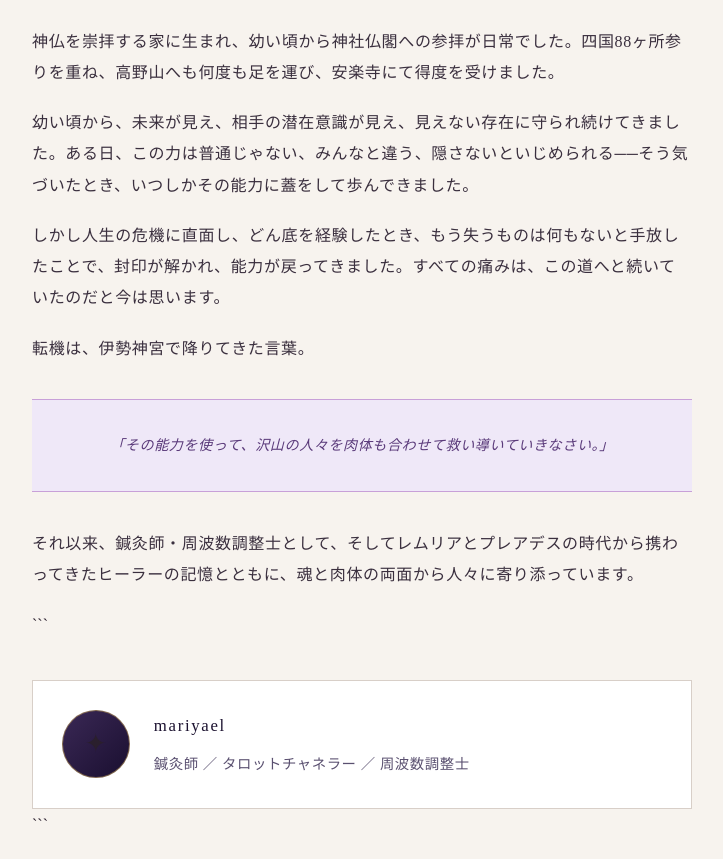
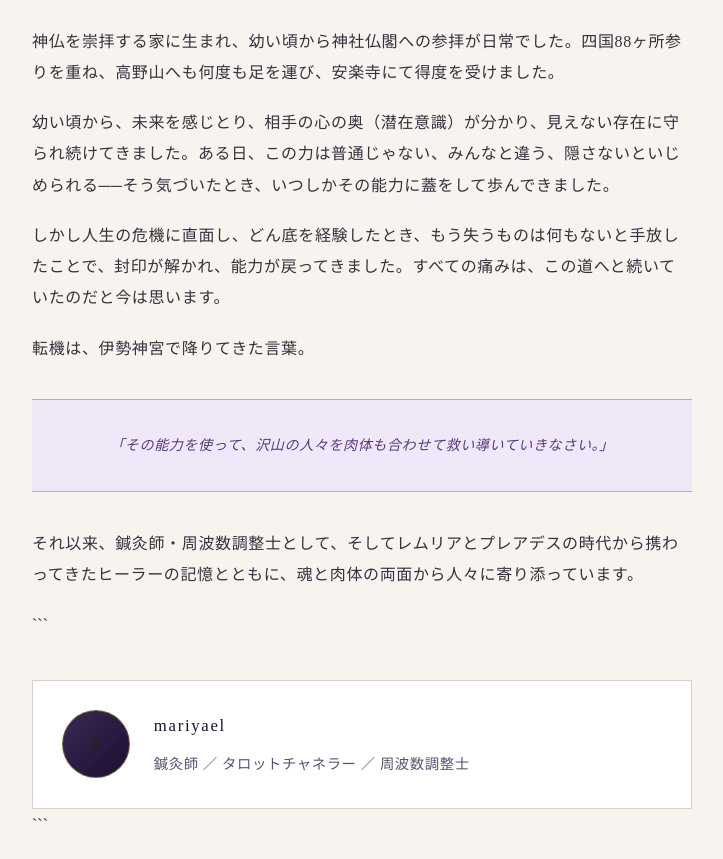
Before and after one commit to ygmy1031sk0909-ux/session, a plain HTML site: page index.html in a window 1280 px wide. Shown: the part 2269-3128 px from the top of the page, without its empty margins (278-1001 px from the left). Drawn offline with Linux system fonts and the light colour scheme.

Commit message:
Update index.html

```diff
--- a/index.html
+++ b/index.html
@@ -421,7 +421,7 @@ transition: opacity 0.8s ease, transform 0.8s ease;
     <span class="section-label">About mariyael</span>
     <h2>この感覚、ずっと誰にも話せなかった。</h2>
     <p>神仏を崇拝する家に生まれ、幼い頃から神社仏閣への参拝が日常でした。四国88ヶ所参りを重ね、高野山へも何度も足を運び、安楽寺にて得度を受けました。</p>
-    <p>幼い頃から、未来が見え、相手の潜在意識が見え、見えない存在に守られ続けてきました。ある日、この力は普通じゃない、みんなと違う、隠さないといじめられる──そう気づいたとき、いつしかその能力に蓋をして歩んできました。</p>
+    <p>幼い頃から、未来を感じとり、相手の心の奥（潜在意識）が分かり、見えない存在に守られ続けてきました。ある日、この力は普通じゃない、みんなと違う、隠さないといじめられる──そう気づいたとき、いつしかその能力に蓋をして歩んできました。</p>
     <p>しかし人生の危機に直面し、どん底を経験したとき、もう失うものは何もないと手放したことで、封印が解かれ、能力が戻ってきました。すべての痛みは、この道へと続いていたのだと今は思います。</p>
     <p>転機は、伊勢神宮で降りてきた言葉。</p>
     <div class="voice-block">
```
